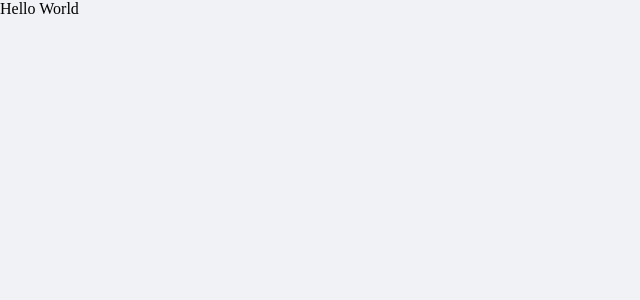
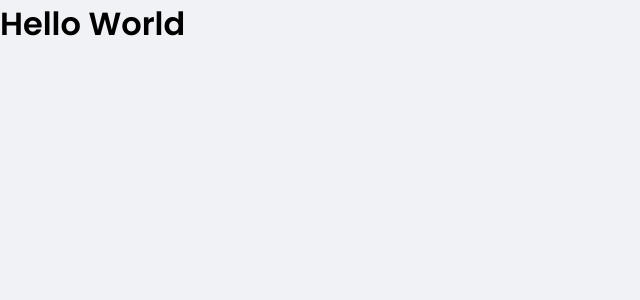
Before and after one commit to RicardoSantos-99/ignite-dtmoney, a React (Create React App) app: page / in a window 1280 px wide. Shown: the top 300 px of the page, without its empty margins (0-640 px from the left). Built offline with nearby package versions, Linux system fonts and the light colour scheme.

Commit message:
style: fonts do google fonts  [006]

```diff
--- a/public/index.html
+++ b/public/index.html
@@ -1,10 +1,14 @@
 <!DOCTYPE html>
 <html lang="en">
   <head>
+    <link rel="preconnect" href="https://fonts.gstatic.com">
+
     <meta charset="utf-8" />
     <meta name="viewport" content="width=device-width, initial-scale=1" />
 
     <link rel="shortcut icon" href="favicon.png" type="image/png">
+
+    <link href="https://fonts.googleapis.com/css2?family=Poppins:wght@400;600&display=swap" rel="stylesheet">
 
     <title>DtMoney💸</title>
   </head>
--- a/src/App.tsx
+++ b/src/App.tsx
@@ -3,7 +3,7 @@ import { GlobalStyled } from './styles/global';
 export function App() {
   return (
     <div className="App">
-      Hello World
+      <h1>Hello World</h1>
       <GlobalStyled />
     </div>
   );
--- a/src/styles/global.ts
+++ b/src/styles/global.ts
@@ -36,6 +36,15 @@ export const GlobalStyled = createGlobalStyle`
     -webkit-font-smoothing: antialiased;
   }
 
+  body, input, textarea, button {
+    font-family: 'Poppins', sans-serif;
+    font-weight: 400;
+  }
+
+  h1, h2, h3, h4, h5, h6, strong {
+    font-weight: 600;
+  }
+
   button {
     cursor: pointer;
   }
```
